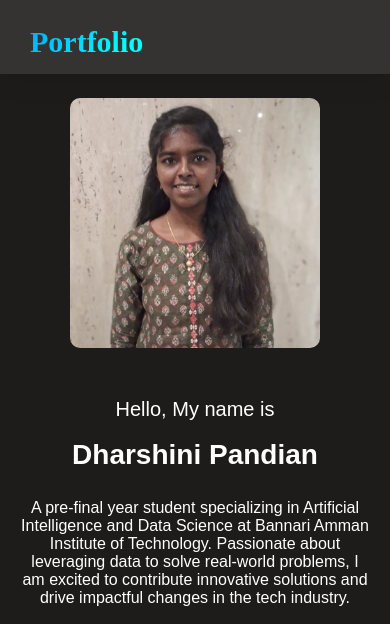
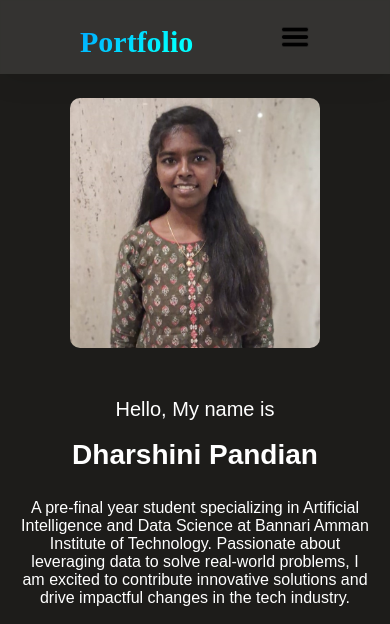
Before and after one commit to DharshiniPandian/Portfolio, a plain HTML site: page index.html in a window 390 px wide. Shown: the top 624 px of the page. Drawn offline with Linux system fonts and the light colour scheme.

Commit message:
Update index.css

```diff
--- a/index.css
+++ b/index.css
@@ -173,11 +173,11 @@ body{
   }
 
   .navbar #menu-open{
-    margin-left: 250px;
+     margin-left: auto;
   }
 
   .navbar .logo{
-    margin-left: -50px;
+    margin-left: 0;
   }
 
   .navbar .menu {
```
